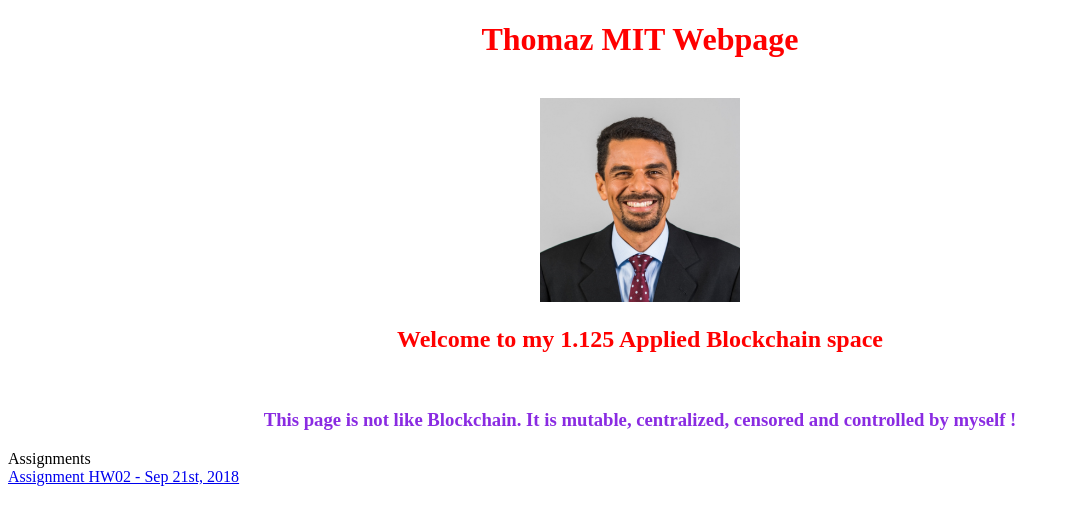
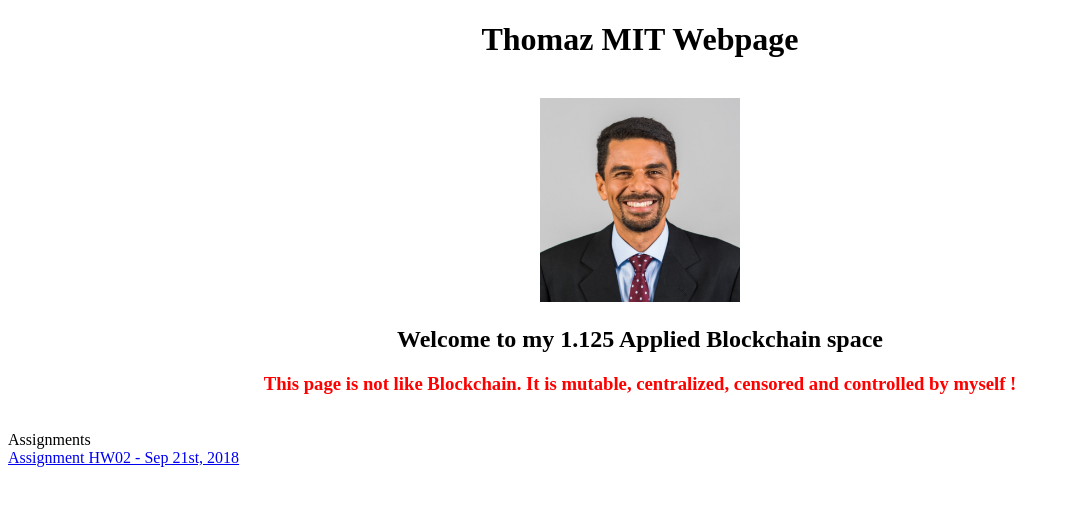
Before and after one commit to thomaznas/thomaznas.github.io, a plain HTML site: page index.html in a window 1280 px wide. Shown: the whole page, without its empty margins (0-1070 px from the left). Drawn offline with Linux system fonts and the light colour scheme.

Commit message:
Proj rev 02

```diff
--- a/index.html
+++ b/index.html
@@ -14,19 +14,20 @@
 </style>
 <!-- <script src="hello.js"></script>  -->
 <center>
-<h1 id='hey'>Thomaz MIT Webpage</h1>
+<h1 id='hey'style="text-align:centerstyle;color:black">Thomaz MIT Webpage</h1>
 <br>
 <img src="ThomazMIT.png" width="200">
 <br>
-<h2> Welcome to my 1.125 Applied Blockchain space</h2>
-<br>
+<h2 style="text-align:centerstyle;color:black"> Welcome to my 1.125 Applied Blockchain space</h2>
 </center>
 <center>
-<h3 class='level3' style="text-align:center" >
+<h3 style="text-align:centerstyle;color:red" >
 This page is not like Blockchain. It is mutable, centralized, censored and controlled by myself !
 </h3>
 </center>
-Assignments <br>
+<br>
+Assignments
+<br>
 <a href="https://thomazmit.site/heatmap/heatmap.html">Assignment HW02 - Sep 21st, 2018</a>
 
 
```
